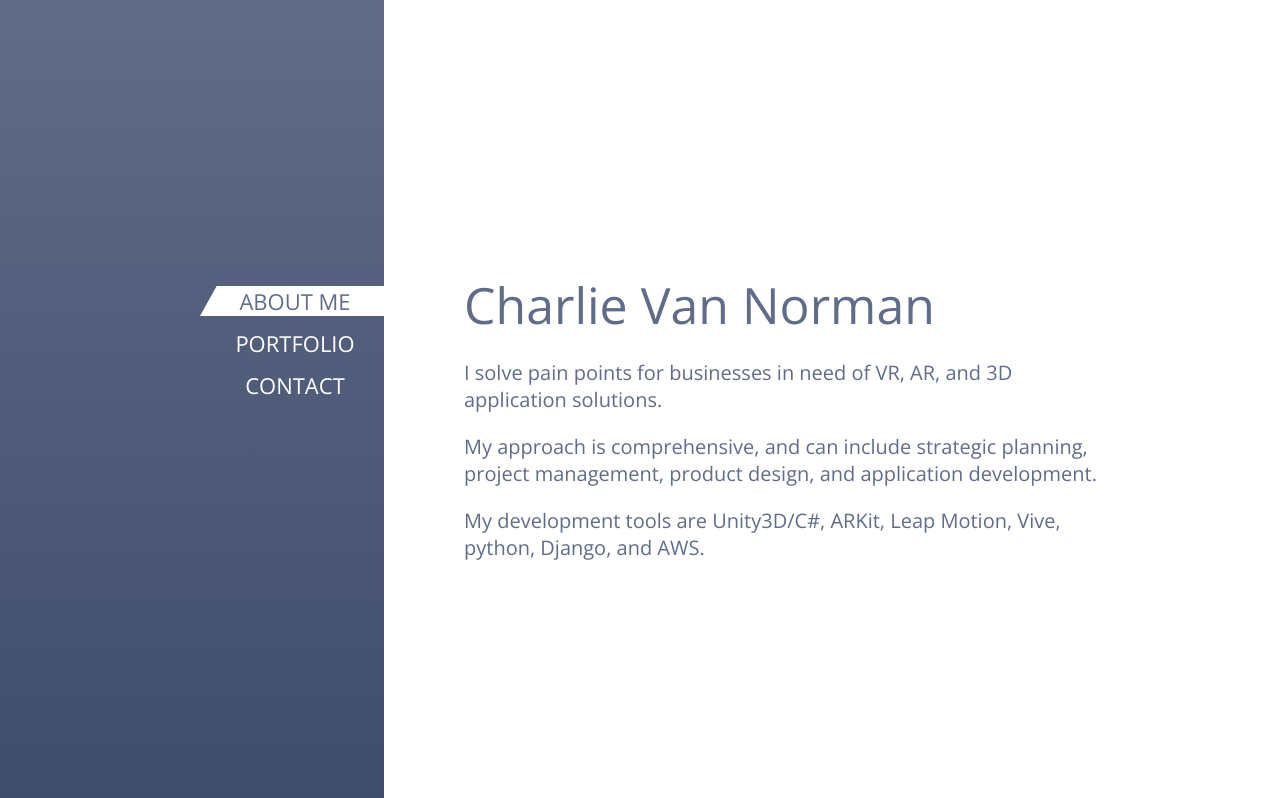
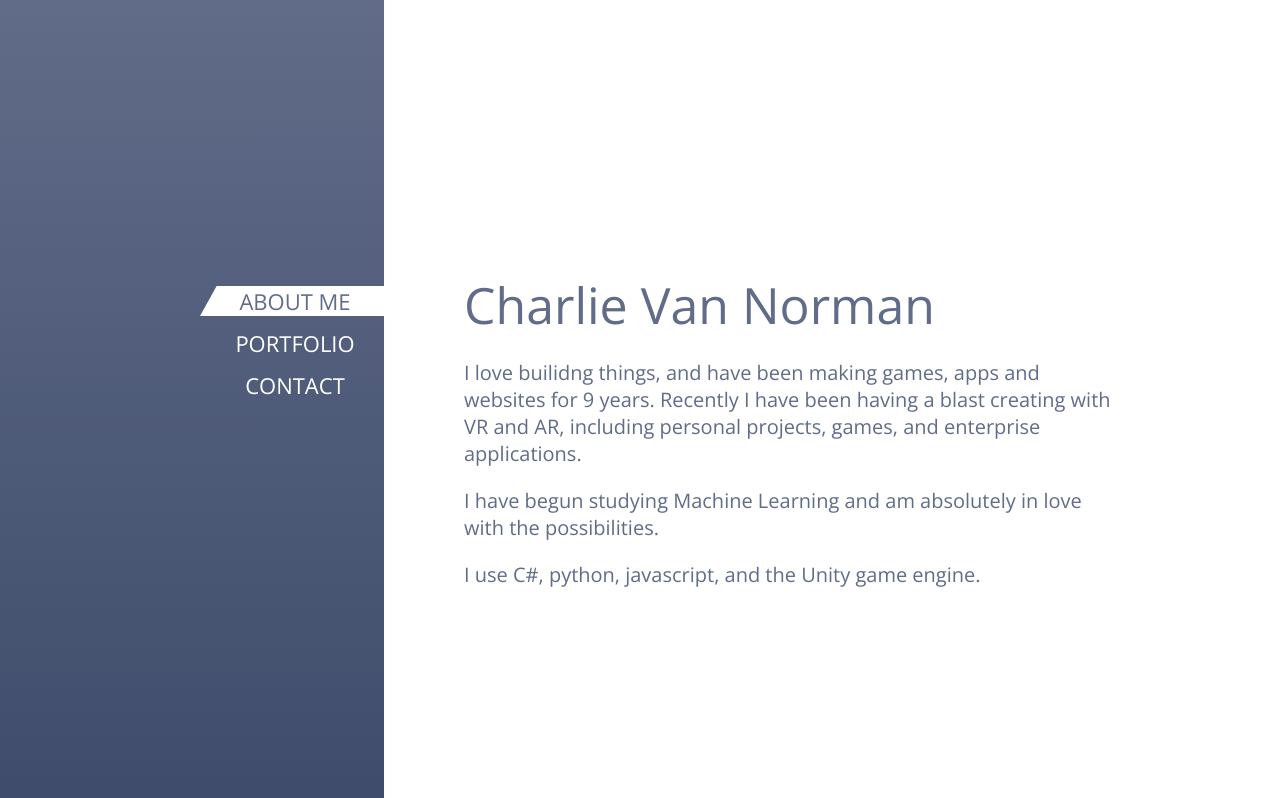
Before and after one commit to vannorman/vannorman, a Django app: template vannorman/templates/home.html in a window 1280 px wide. Shown: the part 151-949 px from the top of the page. Run offline with Django 3.2, Linux system fonts and the light colour scheme; the template is opened without the code that fills it, so the values that code supplies are empty.

Commit message:
updated copy

```diff
--- a/vannorman/templates/home.html
+++ b/vannorman/templates/home.html
@@ -26,11 +26,11 @@
 		<div id="hello">
 			<div class="title"> Charlie Van Norman </div>
 
-			<P> I solve pain points for businesses in need of VR, AR, and 3D application solutions. </p>
+			<P> I love builidng things, and have been making games, apps and websites for 9 years. Recently I have been having a blast creating with VR and AR, including personal projects, games, and enterprise applications. </p>
 
-			<p> My approach is comprehensive, and can include strategic planning, project management, product design, and application development.</p>
+			<p> I have begun studying Machine Learning and am absolutely in love with the possibilities.</p>
 
-			<p> My development tools are Unity3D/C#, ARKit, Leap Motion, Vive, python, Django, and AWS. </p>
+			<p> I use C#, python, javascript, and the Unity game engine.</p>
 		</div>
 	</div>
 	<div class="tab" id="tab_portfolio">
```
Also changed, not shown: vannorman/templates/home2.html (deleted, +0 -39 lines), 2 other files.
